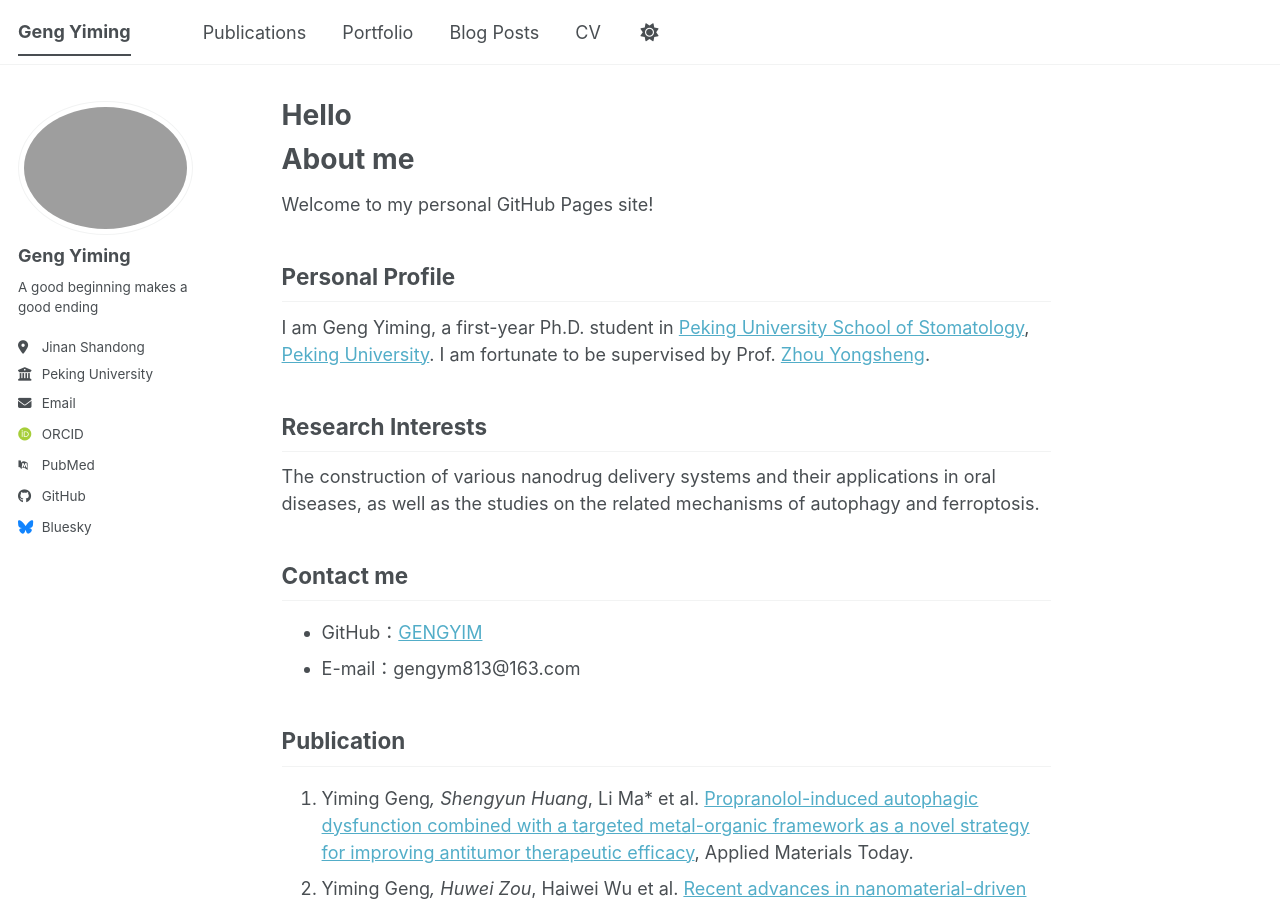
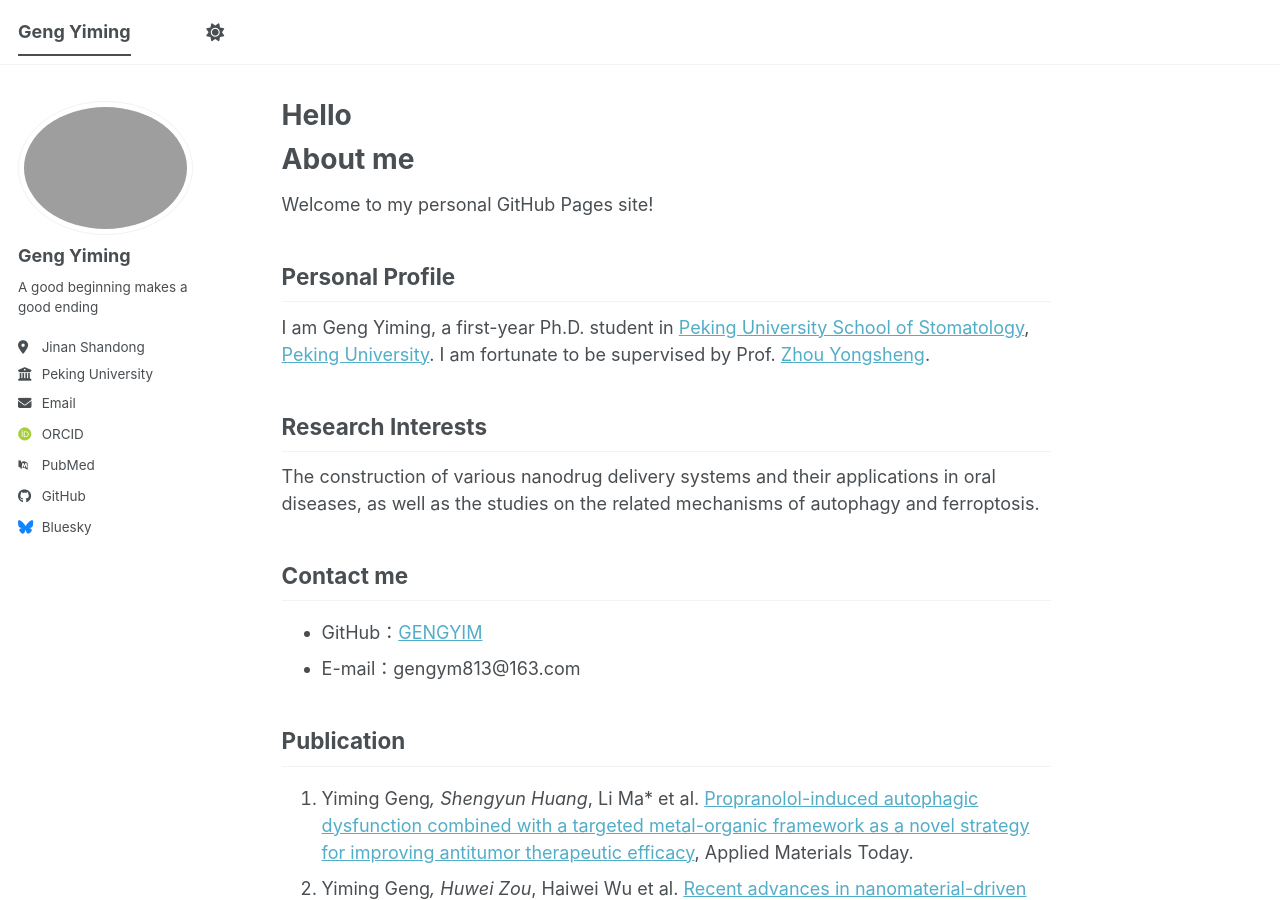
Before and after one commit to GENGYIM/GENGYIM.github.io, a Jekyll site: the page built from _pages/about.md, in a window 1280 px wide and 900 px high. Built offline with Jekyll 4.4.1, drawn with Linux system fonts in a browser that asks for light colours; some web fonts are replaced; a script bundle is joined from its source files by our own code; library files that are not in the unit come from our copies.

Commit message:
Update navigation.yml

```diff
--- a/_data/navigation.yml
+++ b/_data/navigation.yml
@@ -8,17 +8,6 @@
 #      Markdown formatted page while the second is generated using JSON.
 
 main:
-  - title: "Publications"
-    url: /publications/
-
-  - title: "Portfolio"
-    url: /portfolio/
-
-  - title: "Blog Posts"
-    url: /year-archive/
-
-  - title: "CV"
-    url: /cv/
 
   # - title: "CV"
   #   url: /cv-json/
```
